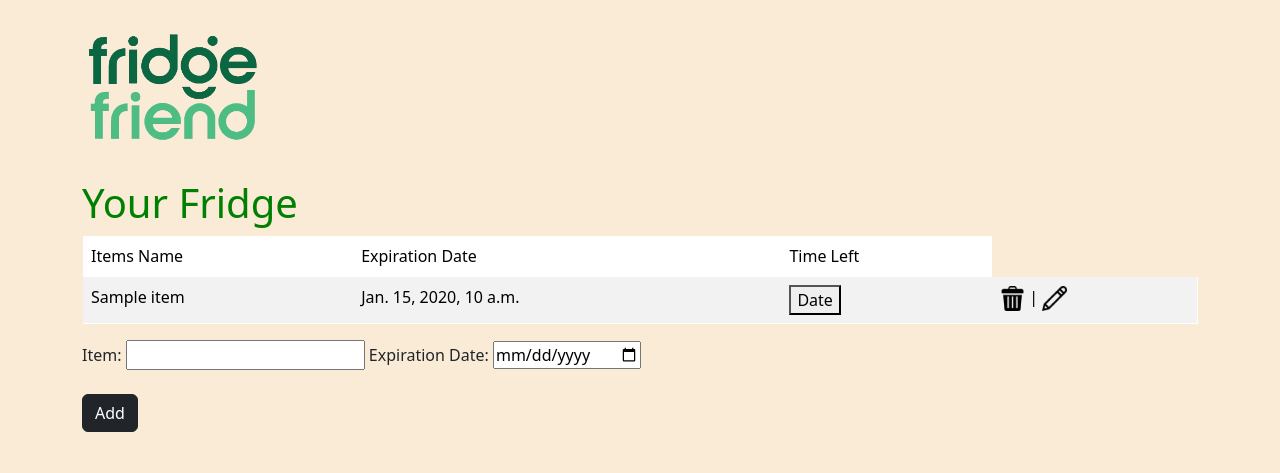
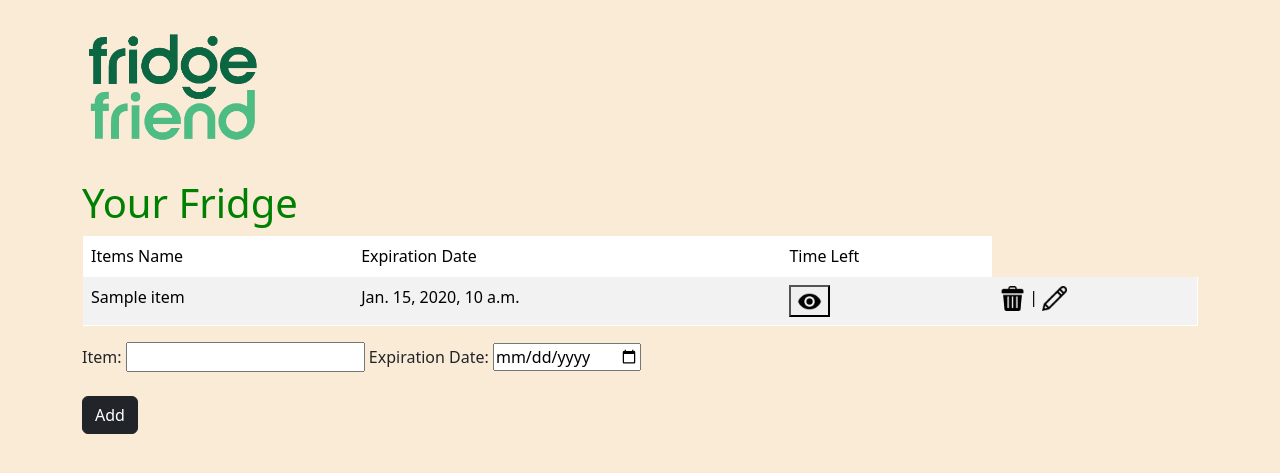
Before and after one commit to Topia99/FridgeFriend-362Project, a Django app: template FridgeFriend/FridgeFriendApp/templates/main.html in a window 1280 px wide. Shown: the part 46-519 px from the top of the page. Run offline with Django 3.2, Linux system fonts and the light colour scheme; the template is opened without the code that fills it: most values are stand-ins (such as "Sample title", 1, 10 or a date in 2020); some libraries are stand-ins or nearby versions.

Commit message:
newest update as for functionality of the main.html

```diff
--- a/FridgeFriend/FridgeFriendApp/templates/main.html
+++ b/FridgeFriend/FridgeFriendApp/templates/main.html
@@ -28,10 +28,10 @@
                       let data{{Item.id}} = document.currentScript.dataset;
                       let date{{Item.id}} = data{{Item.id}}.date;
                   </script>
-                <td> <button id="daysleft{{Item.id}}" onclick= "return_Date(date{{Item.id}})">Date</button></td>
+                <td> <button id="daysleft{{Item.id}}" onclick= "return_Date(date{{Item.id}}, {{Item.id}})"><img src="/static/eye.png" width="25" height="25"></button></td>
 
                 <script>
-                  function return_Date(item){
+                  function return_Date(item, id){
 
                   var countDownDate = new Date(item).getTime();
 
@@ -50,13 +50,13 @@
                     var minutes = Math.floor((distance % (1000 * 60 * 60)) / (1000 * 60));
                     var seconds = Math.floor((distance % (1000 * 60)) / 1000);
 
-
-                    document.getElementById("daysleft{{Item.id}}").innerHTML = days + "d " + hours + "h "
+                    buttonID = "daysleft" + id
+                    document.getElementById(buttonID).innerHTML = days + "d " + hours + "h "
                     + minutes + "m " + seconds + "s ";
 
                     if (distance < 0) {
                       clearInterval(x);
-                      document.getElementById("daysleft{{Item.id}}").innerHTML = "EXPIRED";
+                      document.getElementById(buttonID).innerHTML = "EXPIRED";
                     }
                   }, 1000);
                   }
```
Also changed, not shown: FridgeFriend/FridgeFriendApp/static/eye.png (added).
